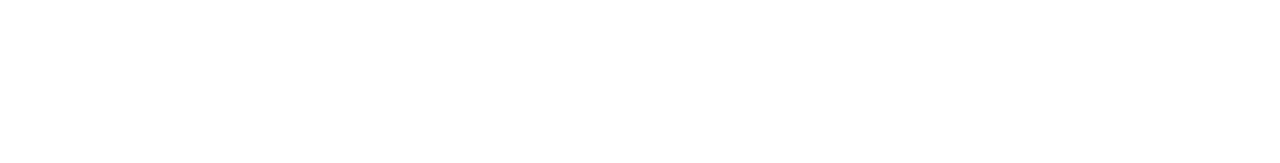
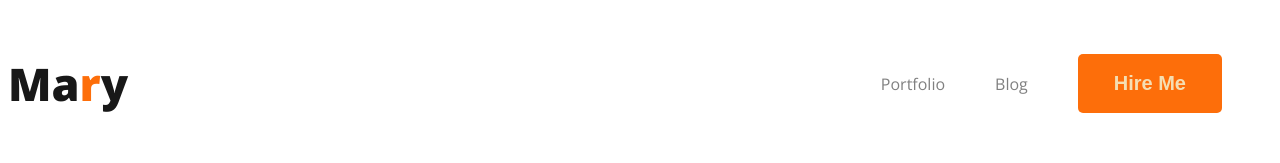
Before and after one commit to ShaahFardin/phr1_webdev_portfolio, a plain HTML site: page index.html in a window 1280 px wide. Drawn offline with nearby package versions, Linux system fonts and the light colour scheme.

Commit message:
Navbar added

```diff
--- a/index.html
+++ b/index.html
@@ -1,13 +1,28 @@
 <!DOCTYPE html>
 <html lang="en">
+
 <head>
     <meta charset="UTF-8">
     <meta name="viewport" content="width=device-width, initial-scale=1.0">
     <title>Web Developer Portfolio</title>
+    <link rel="preconnect" href="https://fonts.googleapis.com">
+    <link rel="preconnect" href="https://fonts.gstatic.com" crossorigin>
+    <link rel="preconnect" href="https://fonts.googleapis.com">
+<link rel="preconnect" href="https://fonts.gstatic.com" crossorigin>
+<link href="https://fonts.googleapis.com/css2?family=Open+Sans:ital,wght@0,300..800;1,300..800&display=swap" rel="stylesheet">
+    <link rel="stylesheet" href="styles/portfolio.css">
 </head>
+
 <body>
     <header>
-
+        <nav>
+            <h3 class="nav-title">Ma<span class="text-primary">r</span>y</h3>
+            <ul>
+                <li><a href="">Portfolio</a></li>
+                <li><a href="">Blog</a></li>
+                <li><button class="btn-primary">Hire Me</button></li>
+            </ul>
+        </nav>
     </header>
     <main>
 
@@ -16,4 +31,5 @@
 
     </footer>
 </body>
+
 </html>
--- /dev/null
+++ b/styles/portfolio.css
@@ -0,0 +1,43 @@
+/* CSS style */
+
+body{
+  font-family: "Open Sans", sans-serif;
+  font-optical-sizing: auto;
+  font-weight: weight;
+  font-style: normal;
+  font-variation-settings: width 100px;
+}
+.text-primary{
+    color: #FD6E0A;
+}
+/* Nav related css */
+nav{
+    display: flex;
+    justify-content: space-between;
+}
+.nav-title{
+ color: #181818;
+ font-size: 45px;
+ font-weight: 800;
+}
+nav > ul{
+ display: flex;
+ align-items: center;
+}
+nav li{
+    list-style: none;
+    margin-right: 50px;
+}
+nav a{
+    text-decoration: none;
+    color: gray;
+}
+.btn-primary{
+    border-radius: 5px;
+    background: #FD6E0A;
+    border: 0;
+    color: wheat;
+    font-size: 20px;
+    font-weight: 700;
+    padding: 18px 36px;
+}
```
